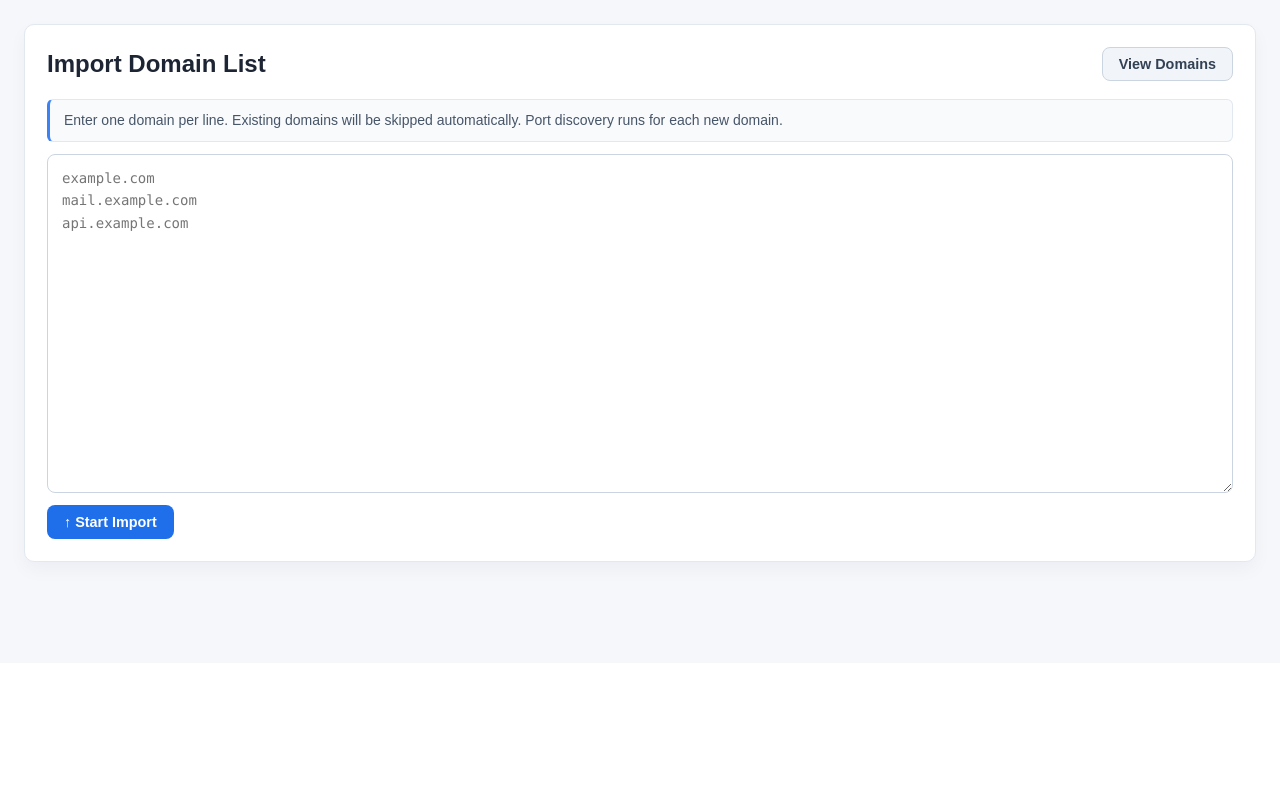
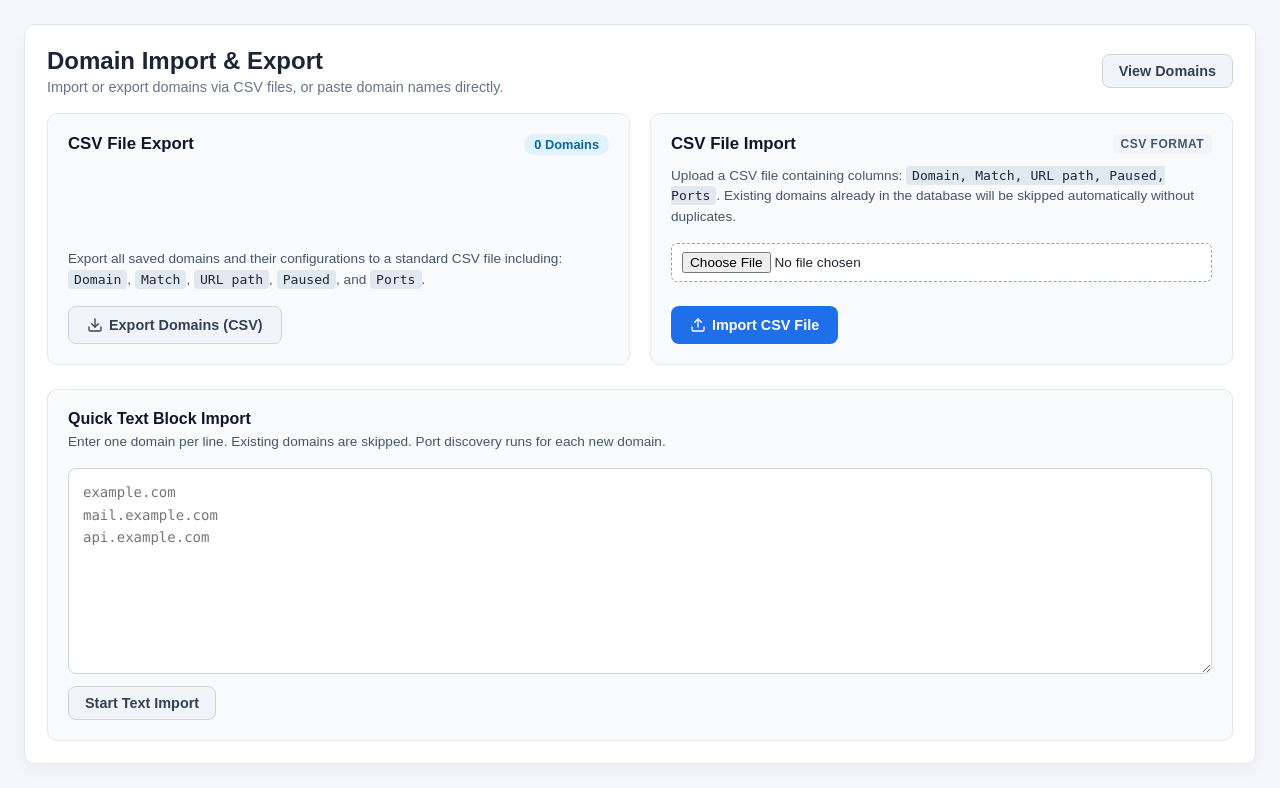
Before and after one commit to diepeterpan/pulsecheck, a Flask app: page /import in a window 1280 px wide. Shown: the part 137-925 px from the top of the page. Before the commit the page ends 712 px from the top, so only its background shows below. Run offline with Flask 3, Linux system fonts and the light colour scheme; data that the repository does not hold is empty.

Commit message:
Add Import and Export

```diff
--- a/app.py
+++ b/app.py
@@ -1,8 +1,11 @@
 from __future__ import annotations
 
+import csv
+import http.client
+import io
 import json
-import http.client
 import os
+import re
 import sqlite3
 import socket
 import smtplib
@@ -17,7 +20,7 @@ from pathlib import Path
 from urllib.parse import urljoin, urlsplit
 
 from apscheduler.schedulers.background import BackgroundScheduler
-from flask import Flask, flash, redirect, render_template, request, url_for
+from flask import Flask, Response, flash, redirect, render_template, request, url_for
 
 BASE_DIR = Path(__file__).resolve().parent
 DB_PATH = Path(os.getenv("PULSECHECK_DB_PATH", str(BASE_DIR / "pulsecheck.db")))
@@ -516,6 +519,144 @@ def import_domain_names(domain_names, progress_callback=None, cancelled_check=No
     return summary
 
 
+def parse_csv_ports(value: str) -> list[int] | None:
+    clean = (value or "").strip().strip("[]()")
+    if not clean:
+        return None
+    ports = []
+    for part in re.split(r"[,;\s]+", clean):
+        if part.strip():
+            try:
+                p = int(part.strip())
+                if 1 <= p <= 65535:
+                    ports.append(p)
+            except ValueError:
+                pass
+    return sorted(set(ports)) if ports else None
+
+
+def export_domains_csv() -> tuple[str, int]:
+    domains = domain_list()
+    output = io.StringIO()
+    writer = csv.writer(output)
+    writer.writerow(["Domain", "Match", "URL path", "Paused", "Ports"])
+    for d in domains:
+        ports_str = ", ".join(str(p) for p in d["ports"])
+        writer.writerow([
+            d["name"],
+            d["match"],
+            d["url_path"],
+            "1" if d["paused"] else "0",
+            ports_str,
+        ])
+    return output.getvalue(), len(domains)
+
+
+def import_domains_from_csv(csv_content: str) -> dict:
+    summary = {
+        "total": 0,
+        "imported": 0,
+        "skipped": 0,
+        "invalid": 0,
+        "imported_domains": [],
+        "skipped_domains": [],
+        "invalid_rows": [],
+    }
+
+    reader = csv.reader(io.StringIO(csv_content))
+    header = None
+    col_map = {}
+
+    for row_idx, row in enumerate(reader, start=1):
+        if not row or not any(cell.strip() for cell in row):
+            continue
+
+        if header is None:
+            first_cells = [c.strip().lower() for c in row]
+            has_domain_header = any(h in first_cells for h in ("domain", "domain name", "name"))
+            if has_domain_header:
+                header = first_cells
+                for idx, col in enumerate(header):
+                    if col in ("domain", "domain name", "name"):
+                        col_map["domain"] = idx
+                    elif col in ("match", "domain match"):
+                        col_map["match"] = idx
+                    elif col in ("url path", "url_path", "path", "url"):
+                        col_map["url_path"] = idx
+                    elif col in ("paused", "is_paused"):
+                        col_map["paused"] = idx
+                    elif col in ("ports", "port", "monitored ports"):
+                        col_map["ports"] = idx
+                continue
+            else:
+                header = ["domain", "match", "url path", "paused", "ports"]
+                col_map = {"domain": 0, "match": 1, "url_path": 2, "paused": 3, "ports": 4}
+
+        summary["total"] += 1
+        d_idx = col_map.get("domain", 0)
+        domain_val = row[d_idx].strip() if d_idx < len(row) else ""
+
+        if not domain_val or any(c.isspace() for c in domain_val):
+            summary["invalid"] += 1
+            summary["invalid_rows"].append(f"Row {row_idx}: Invalid domain '{domain_val}'")
+            continue
+
+        try:
+            normalized = normalize_domain(domain_val)
+        except ValueError:
+            summary["invalid"] += 1
+            summary["invalid_rows"].append(f"Row {row_idx}: Invalid domain '{domain_val}'")
+            continue
+
+        if domain_exists(normalized):
+            summary["skipped"] += 1
+            summary["skipped_domains"].append(normalized)
+            continue
+
+        m_idx = col_map.get("match", -1)
+        match_val = row[m_idx].strip() if m_idx != -1 and m_idx < len(row) else ""
+        if not match_val:
+            match_val = derive_match(normalized)
+
+        u_idx = col_map.get("url_path", -1)
+        url_raw = row[u_idx].strip() if u_idx != -1 and u_idx < len(row) else ""
+        try:
+            url_path_val = normalize_url_path(url_raw)
+        except ValueError:
+            url_path_val = ""
+
+        p_idx = col_map.get("paused", -1)
+        paused_raw = row[p_idx].strip().lower() if p_idx != -1 and p_idx < len(row) else "0"
+        paused_val = paused_raw in ("1", "true", "yes", "t", "y")
+
+        pts_idx = col_map.get("ports", -1)
+        ports_raw = row[pts_idx].strip() if pts_idx != -1 and pts_idx < len(row) else ""
+        ports_val = parse_csv_ports(ports_raw)
+
+        if ports_val is None:
+            if not paused_val:
+                ports_val = discover_ports(normalized)
+            else:
+                ports_val = []
+
+        conn = get_db_connection()
+        cursor = conn.execute(
+            "INSERT INTO domains (name, match, url_path, paused, ports) VALUES (?, ?, ?, ?, ?)",
+            (normalized, match_val, url_path_val, int(paused_val), json.dumps(ports_val)),
+        )
+        conn.commit()
+        domain_id = cursor.lastrowid
+        conn.close()
+
+        if not paused_val and ports_val:
+            scan_domain(domain_id, normalized, ports_val, match_val, url_path=url_path_val)
+
+        summary["imported"] += 1
+        summary["imported_domains"].append(normalized)
+
+    return summary
+
+
 def update_domain(
     domain_id: int,
     name: str,
@@ -828,18 +969,45 @@ def run_import_worker(token, domain_names):
 @app.route("/import", methods=["GET", "POST"])
 def handle_import():
     if request.method == "POST":
+        # Check if CSV file was uploaded
+        if "csv_file" in request.files and request.files["csv_file"].filename:
+            file = request.files["csv_file"]
+            try:
+                content = file.read().decode("utf-8", errors="replace")
+                summary = import_domains_from_csv(content)
+                flash(
+                    f"CSV Import complete: {summary['imported']} imported, {summary['skipped']} skipped (already in database), {summary['invalid']} invalid (Total rows: {summary['total']}).",
+                    "success" if summary["imported"] > 0 else "message",
+                )
+            except Exception as exc:
+                flash(f"Error processing CSV file: {exc}", "error")
+            return redirect(url_for("handle_import"))
+
         raw_text = request.form.get("domains", "")
         items = [line.strip() for line in raw_text.splitlines() if line.strip()]
         if not items:
-            flash("No domain names were supplied.")
+            flash("No domain names or CSV file were supplied.", "error")
             return redirect(url_for("handle_import"))
 
         summary = import_domain_names(items)
         flash(
-            f"Imported {summary['imported']} domains; skipped {summary['skipped']} duplicate or invalid entries."
+            f"Imported {summary['imported']} domains; skipped {summary['skipped']} duplicate or invalid entries.",
+            "success",
         )
         return redirect(url_for("domains"))
-    return render_template("import.html")
+
+    domains = domain_list()
+    return render_template("import.html", domain_count=len(domains))
+
+
+@app.route("/import/export", methods=["GET"])
+@app.route("/domains/export.csv", methods=["GET"])
+def export_domains_route():
+    csv_content, count = export_domains_csv()
+    response = Response(csv_content, mimetype="text/csv")
+    response.headers["Content-Disposition"] = "attachment; filename=pulsecheck_domains.csv"
+    response.headers["X-Exported-Count"] = str(count)
+    return response
 
 
 @app.route("/import/start", methods=["POST"])
--- a/static/style.css
+++ b/static/style.css
@@ -1072,3 +1072,128 @@ button:disabled {
     display: inline-flex;
     align-items: center;
 }
+
+/* CSV Import & Export Hub */
+.csv-hub-grid {
+    display: grid;
+    grid-template-columns: repeat(auto-fit, minmax(360px, 1fr));
+    gap: 20px;
+    margin-bottom: 24px;
+}
+
+.hub-card {
+    background: #f8fafc;
+    border: 1px solid #e2e8f0;
+    border-radius: 10px;
+    padding: 20px;
+    display: flex;
+    flex-direction: column;
+    justify-content: space-between;
+}
+
+.hub-card-header {
+    display: flex;
+    justify-content: space-between;
+    align-items: center;
+    margin-bottom: 12px;
+}
+
+.hub-card-header h3 {
+    margin: 0;
+    font-size: 1.05rem;
+    font-weight: 700;
+    color: #0f172a;
+}
+
+.hub-count-badge {
+    background: #e0f2fe;
+    color: #0369a1;
+    font-size: 0.8rem;
+    font-weight: 600;
+    padding: 3px 10px;
+    border-radius: 999px;
+}
+
+.hub-tag {
+    background: #f1f5f9;
+    color: #475569;
+    font-size: 0.75rem;
+    font-weight: 600;
+    padding: 3px 8px;
+    border-radius: 6px;
+    text-transform: uppercase;
+    letter-spacing: 0.5px;
+}
+
+.hub-description {
+    font-size: 0.85rem;
+    color: #475569;
+    line-height: 1.5;
+    margin: 0 0 16px;
+}
+
+.hub-description code {
+    background: #e2e8f0;
+    padding: 2px 6px;
+    border-radius: 4px;
+    font-size: 0.82rem;
+    color: #1e293b;
+}
+
+.hub-card-actions {
+    display: flex;
+    gap: 10px;
+    align-items: center;
+}
+
+.btn-hub-action {
+    display: inline-flex;
+    align-items: center;
+    padding: 10px 18px;
+    font-size: 0.9rem;
+}
+
+.export-stats-banner {
+    margin-top: 12px;
+    padding: 8px 12px;
+    background: #ecfdf5;
+    border: 1px solid #a7f3d0;
+    color: #065f46;
+    border-radius: 6px;
+    font-size: 0.85rem;
+}
+
+.file-upload-wrapper {
+    margin-bottom: 14px;
+}
+
+.file-upload-wrapper input[type="file"] {
+    padding: 8px 10px;
+    background: white;
+    border: 1px dashed #94a3b8;
+    border-radius: 6px;
+    cursor: pointer;
+    font-size: 0.85rem;
+}
+
+.file-upload-wrapper input[type="file"]:hover {
+    border-color: #3b82f6;
+}
+
+.text-import-box {
+    background: #f8fafc;
+    border: 1px solid #e2e8f0;
+    border-radius: 10px;
+    padding: 20px;
+}
+
+.text-import-header {
+    margin-bottom: 12px;
+}
+
+.text-import-header h3 {
+    margin: 0 0 4px;
+    font-size: 1rem;
+    font-weight: 700;
+    color: #0f172a;
+}
--- a/templates/import.html
+++ b/templates/import.html
@@ -2,22 +2,75 @@
 {% block content %}
   <section class="panel">
     <div class="panel-header">
-      <h2>Import Domain List</h2>
+      <div>
+        <h2>Domain Import &amp; Export</h2>
+        <p class="panel-subtitle">Import or export domains via CSV files, or paste domain names directly.</p>
+      </div>
       <a class="button secondary" href="{{ url_for('domains') }}">View Domains</a>
     </div>
 
-    <div class="import-layout">
-      <div class="import-form-col">
-        <div class="import-instructions">
-          <p class="import-hint">Enter one domain per line. Existing domains will be skipped automatically. Port discovery runs for each new domain.</p>
+    <div class="csv-hub-grid">
+      <!-- CSV Export Card -->
+      <div class="hub-card export-card">
+        <div class="hub-card-header">
+          <h3>CSV File Export</h3>
+          <span class="hub-count-badge">{{ domain_count }} Domains</span>
         </div>
-        <form id="import-form" class="import-form">
-          <textarea id="domains" name="domains" rows="14" placeholder="example.com&#10;mail.example.com&#10;api.example.com"></textarea>
-          <div class="import-actions">
-            <button type="submit" id="import-button" class="button primary">↑ Start Import</button>
+        <div class="hub-card-body">
+          <p class="hub-description">
+            Export all saved domains and their configurations to a standard CSV file including:
+            <code>Domain</code>, <code>Match</code>, <code>URL path</code>, <code>Paused</code>, and <code>Ports</code>.
+          </p>
+          <div class="hub-card-actions">
+            <a href="{{ url_for('export_domains_route') }}" id="btn-export-csv" class="button secondary btn-hub-action">
+              <svg width="16" height="16" viewBox="0 0 24 24" fill="none" stroke="currentColor" stroke-width="2" stroke-linecap="round" stroke-linejoin="round" style="margin-right: 6px;"><path d="M21 15v4a2 2 0 0 1-2 2H5a2 2 0 0 1-2-2v-4"/><polyline points="7 10 12 15 17 10"/><line x1="12" y1="15" x2="12" y2="3"/></svg>
+              Export Domains (CSV)
+            </a>
           </div>
-        </form>
+          <div id="export-stats-banner" class="export-stats-banner hidden">
+            <span>✓ Export initiated for <strong>{{ domain_count }}</strong> domain(s). File download started.</span>
+          </div>
+        </div>
       </div>
+
+      <!-- CSV Import Card -->
+      <div class="hub-card import-card">
+        <div class="hub-card-header">
+          <h3>CSV File Import</h3>
+          <span class="hub-tag">CSV Format</span>
+        </div>
+        <div class="hub-card-body">
+          <p class="hub-description">
+            Upload a CSV file containing columns: <code>Domain, Match, URL path, Paused, Ports</code>.
+            Existing domains already in the database will be skipped automatically without duplicates.
+          </p>
+          <form action="{{ url_for('handle_import') }}" method="post" enctype="multipart/form-data" class="csv-upload-form">
+            <div class="file-upload-wrapper">
+              <input type="file" id="csv_file" name="csv_file" accept=".csv,text/csv" required>
+            </div>
+            <div class="hub-card-actions">
+              <button type="submit" class="button primary btn-hub-action">
+                <svg width="16" height="16" viewBox="0 0 24 24" fill="none" stroke="currentColor" stroke-width="2" stroke-linecap="round" stroke-linejoin="round" style="margin-right: 6px;"><path d="M21 15v4a2 2 0 0 1-2 2H5a2 2 0 0 1-2-2v-4"/><polyline points="17 8 12 3 7 8"/><line x1="12" y1="3" x2="12" y2="15"/></svg>
+                Import CSV File
+              </button>
+            </div>
+          </form>
+        </div>
+      </div>
+    </div>
+
+    <!-- Raw Text Block Import Section -->
+    <div class="text-import-box">
+      <div class="text-import-header">
+        <h3>Quick Text Block Import</h3>
+        <p class="hub-description">Enter one domain per line. Existing domains are skipped. Port discovery runs for each new domain.</p>
+      </div>
+      <form id="import-form" class="import-form">
+        <textarea id="domains" name="domains" rows="8" placeholder="example.com&#10;mail.example.com&#10;api.example.com"></textarea>
+        <div class="import-actions">
+          <button type="submit" id="import-button" class="button secondary">Start Text Import</button>
+        </div>
+      </form>
     </div>
   </section>
 
@@ -38,6 +91,16 @@
   </div>
 
   <script>
+    // CSV Export Banner feedback
+    const exportBtn = document.getElementById('btn-export-csv');
+    const exportBanner = document.getElementById('export-stats-banner');
+    if (exportBtn && exportBanner) {
+      exportBtn.addEventListener('click', () => {
+        exportBanner.classList.remove('hidden');
+      });
+    }
+
+    // Text import logic
     const form = document.getElementById('import-form');
     const overlay = document.getElementById('import-overlay');
     const importButton = document.getElementById('import-button');
@@ -67,7 +130,10 @@
       if (state.status === 'complete' || state.status === 'cancelled' || state.status === 'error') {
         clearInterval(polling);
         polling = null;
-        setTimeout(() => setOverlay(false), 800);
+        setTimeout(() => {
+          setOverlay(false);
+          window.location.reload();
+        }, 1000);
       }
     }
 
```
Also changed, not shown: BACKLOG.md (+4 -0 lines), tests/test_settings.py (+93 -0 lines).
